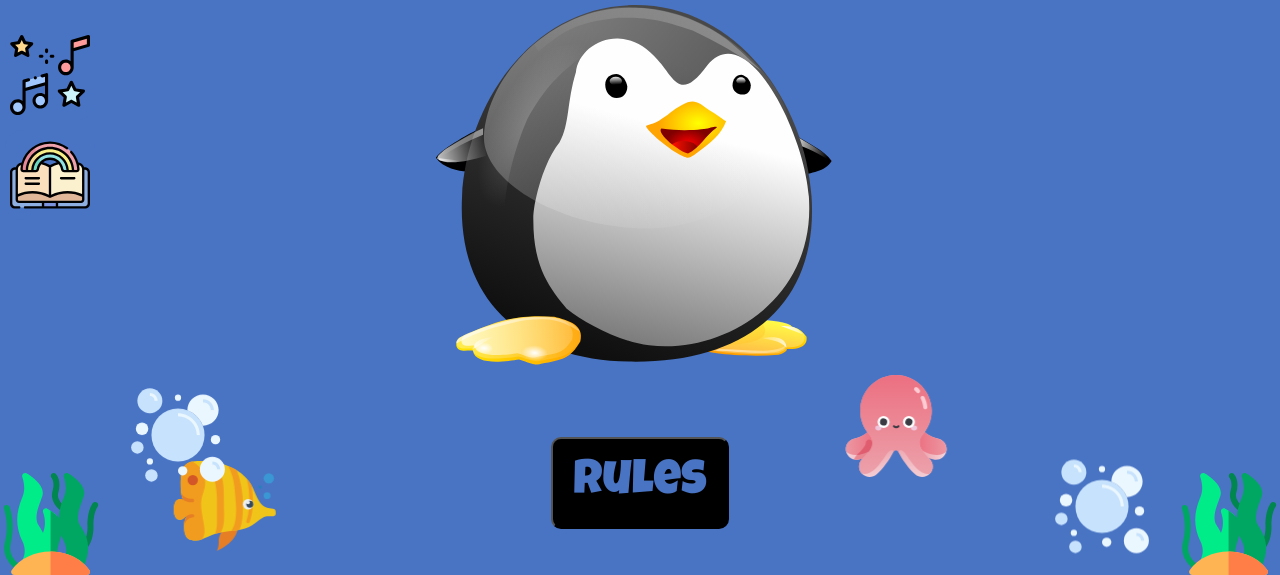
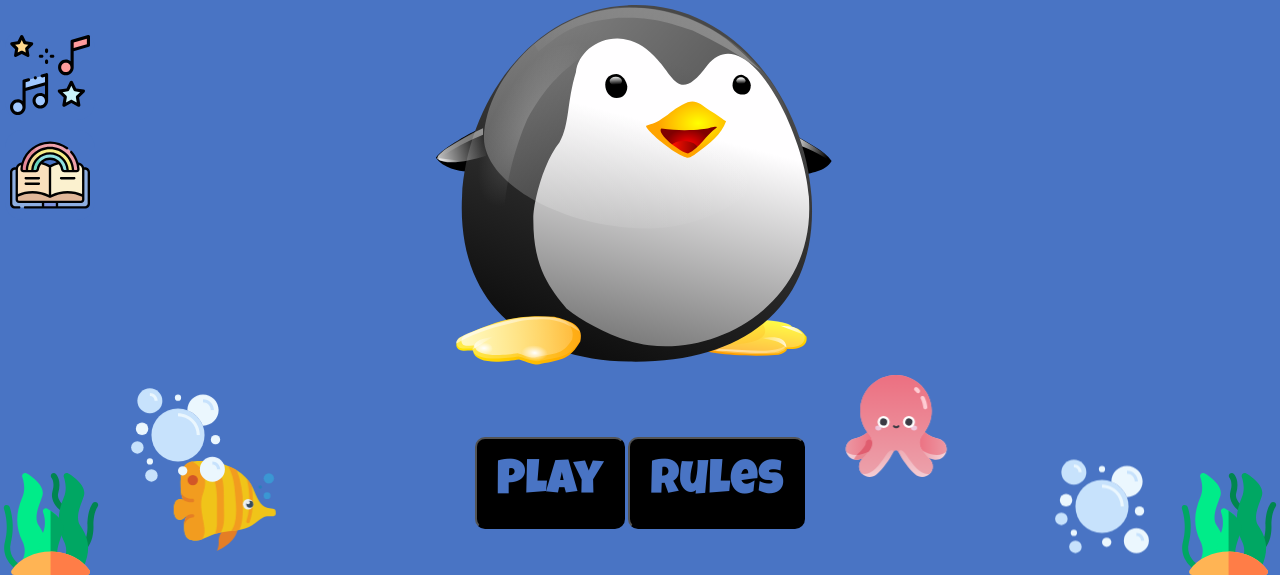
Before and after one commit to salyadav/gundoosmean-client, a website built with Parcel: page index.html in a window 1280 px wide. Shown: the part 225-800 px from the top of the page. Built offline with nearby package versions, Linux system fonts and the light colour scheme.

Commit message:
adding play button in the front page

```diff
--- a/index.html
+++ b/index.html
@@ -18,7 +18,10 @@
     <section id='game-dashboard' class='dashboard'>
         <h1 class='section-head'>Gundoo's Mean &#169;</h1>
         <img class='bouncerimg bounce' src="./ui/assets/dashboard_penguin.svg" alt="Bouncing penguine">
-        <button id='showRulesBtn' class='blackBtn'>Rules</button>
+        <div>
+            <button id='directuserConfigBtn' class='blackBtn'>Play</button>
+            <button id='showRulesBtn' class='blackBtn'>Rules</button>
+        </div>
     </section>
     <section id='game-rules' class='hideComponent'>
         <h1 class='section-head'>Game rules</h1>
--- a/ui/js/index.js
+++ b/ui/js/index.js
@@ -42,6 +42,7 @@ const showUserConfigView = function() {
     }
 }
 document.getElementById('userConfigBtn').addEventListener('click', showUserConfigView);
+document.getElementById('directuserConfigBtn').addEventListener('click', showUserConfigView);
 document.getElementById('createNewUserBtn').addEventListener('click', () => _showSectionById("game-newuser"));
 
 const playReturningUser = function() {
```
